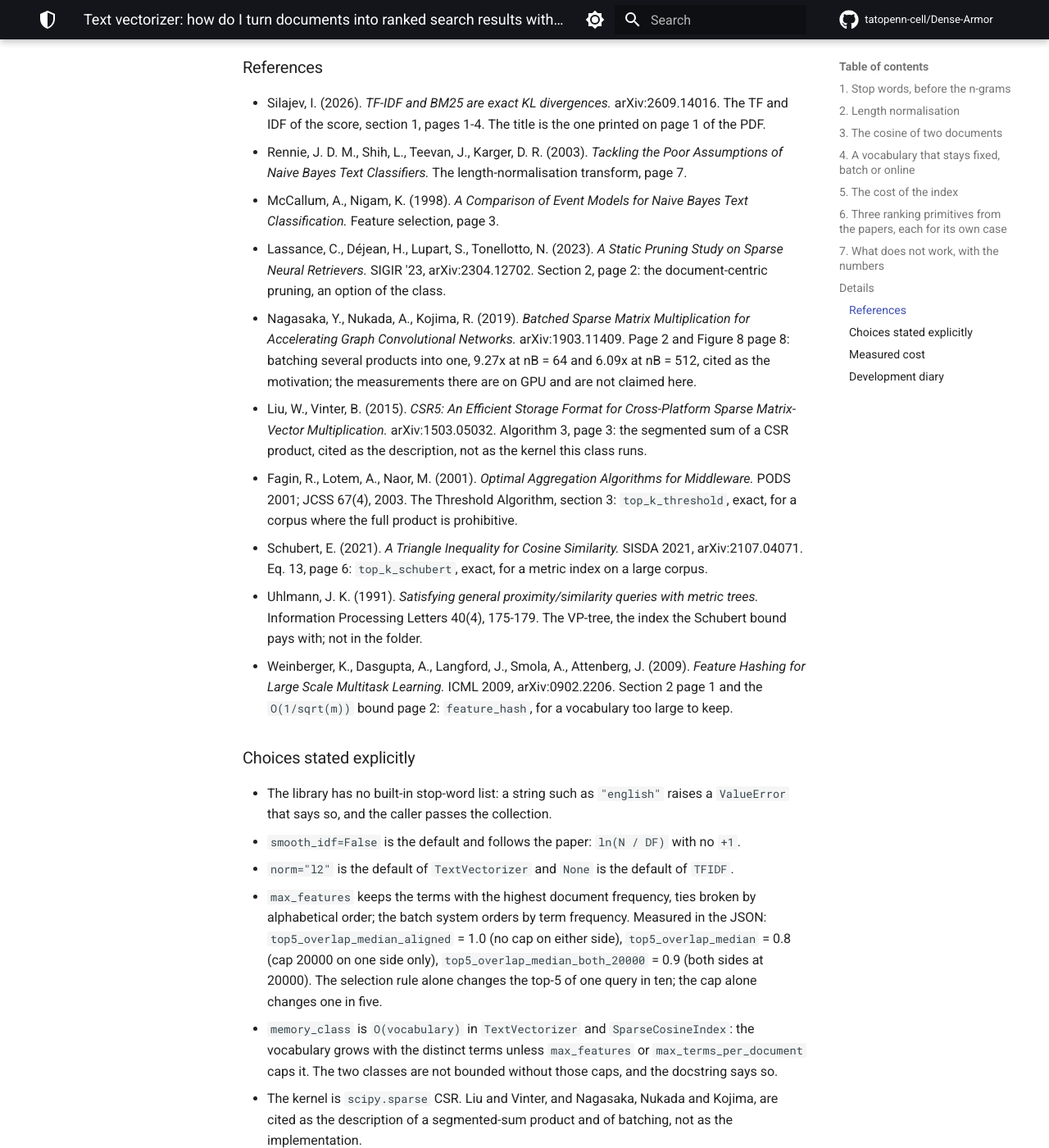
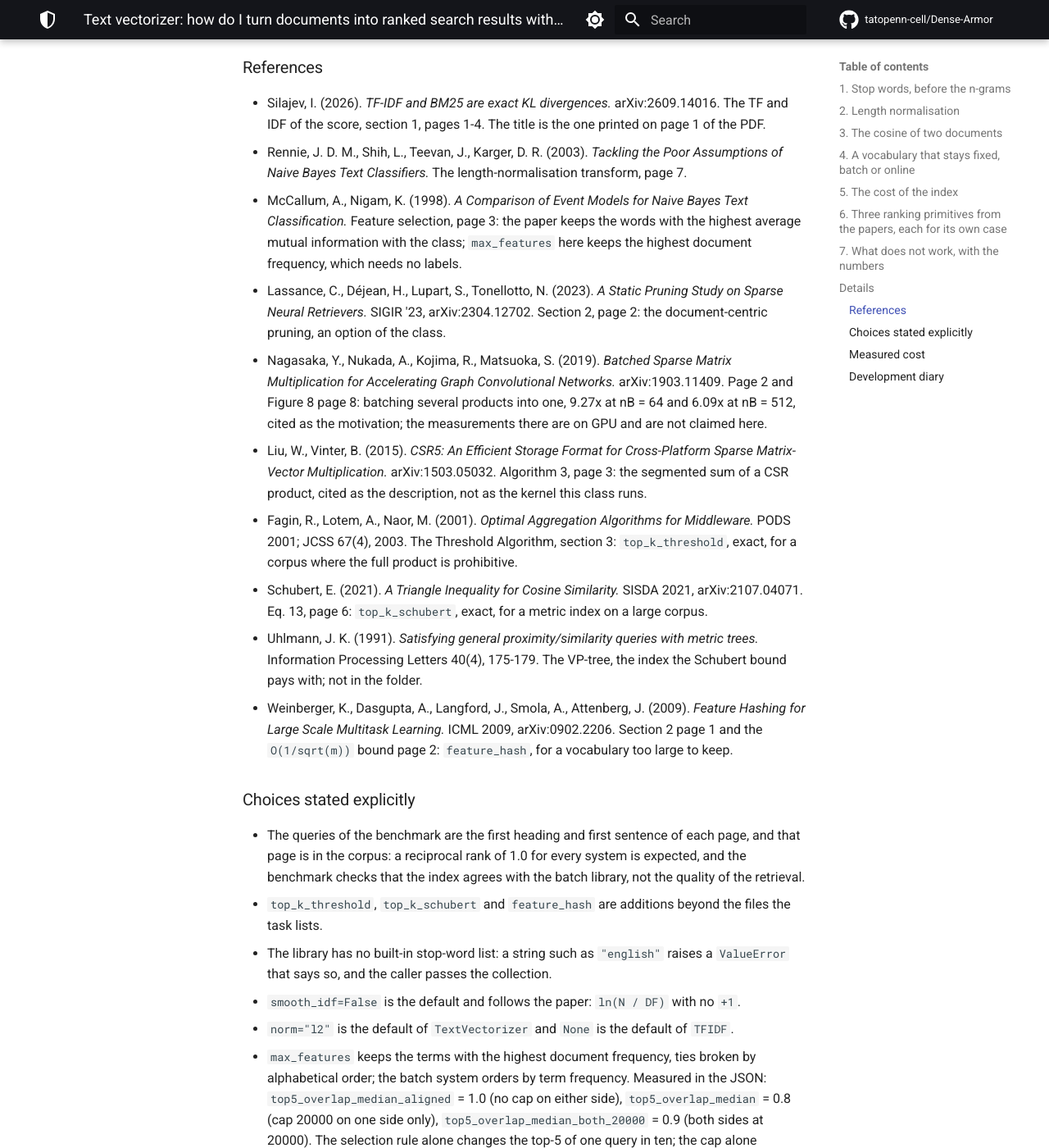
Before and after one commit to tatopenn-cell/Dense-Armor, an MkDocs documentation site: the page built from docs/preprocessing/text_vectorizer.md, in a window 1280 px wide and 1400 px high, scrolled down 4718 px. Shown: the whole window at 82% size. Built offline with MkDocs 1.6.1 and Material for MkDocs 9.7.7, drawn with Linux system fonts in a browser that asks for light colours; comment, search, counter and statistics services are not loaded; some of the changed text lies outside the part shown.

Commit message:
taskT1: citation authors, McCallum selection rule, benchmark query note
Nagasaka et al. (2019) carries the four authors in the reference and the short form in the text. The McCallum reference says what the paper selects by and what max_features selects by. Choices lists the benchmark query construction and the additions beyond the task files.

```diff
--- a/docs/preprocessing/text_vectorizer.md
+++ b/docs/preprocessing/text_vectorizer.md
@@ -163,9 +163,9 @@ The papers that could go further are not in the folder, or are for a different s
 
 - Silajev, I. (2026). *TF-IDF and BM25 are exact KL divergences.* arXiv:2609.14016. The TF and IDF of the score, section 1, pages 1-4. The title is the one printed on page 1 of the PDF.
 - Rennie, J. D. M., Shih, L., Teevan, J., Karger, D. R. (2003). *Tackling the Poor Assumptions of Naive Bayes Text Classifiers.* The length-normalisation transform, page 7.
-- McCallum, A., Nigam, K. (1998). *A Comparison of Event Models for Naive Bayes Text Classification.* Feature selection, page 3.
+- McCallum, A., Nigam, K. (1998). *A Comparison of Event Models for Naive Bayes Text Classification.* Feature selection, page 3: the paper keeps the words with the highest average mutual information with the class; `max_features` here keeps the highest document frequency, which needs no labels.
 - Lassance, C., Déjean, H., Lupart, S., Tonellotto, N. (2023). *A Static Pruning Study on Sparse Neural Retrievers.* SIGIR '23, arXiv:2304.12702. Section 2, page 2: the document-centric pruning, an option of the class.
-- Nagasaka, Y., Nukada, A., Kojima, R. (2019). *Batched Sparse Matrix Multiplication for Accelerating Graph Convolutional Networks.* arXiv:1903.11409. Page 2 and Figure 8 page 8: batching several products into one, 9.27x at nB = 64 and 6.09x at nB = 512, cited as the motivation; the measurements there are on GPU and are not claimed here.
+- Nagasaka, Y., Nukada, A., Kojima, R., Matsuoka, S. (2019). *Batched Sparse Matrix Multiplication for Accelerating Graph Convolutional Networks.* arXiv:1903.11409. Page 2 and Figure 8 page 8: batching several products into one, 9.27x at nB = 64 and 6.09x at nB = 512, cited as the motivation; the measurements there are on GPU and are not claimed here.
 - Liu, W., Vinter, B. (2015). *CSR5: An Efficient Storage Format for Cross-Platform Sparse Matrix-Vector Multiplication.* arXiv:1503.05032. Algorithm 3, page 3: the segmented sum of a CSR product, cited as the description, not as the kernel this class runs.
 - Fagin, R., Lotem, A., Naor, M. (2001). *Optimal Aggregation Algorithms for Middleware.* PODS 2001; JCSS 67(4), 2003. The Threshold Algorithm, section 3: `top_k_threshold`, exact, for a corpus where the full product is prohibitive.
 - Schubert, E. (2021). *A Triangle Inequality for Cosine Similarity.* SISDA 2021, arXiv:2107.04071. Eq. 13, page 6: `top_k_schubert`, exact, for a metric index on a large corpus.
@@ -174,12 +174,14 @@ The papers that could go further are not in the folder, or are for a different s
 
 ### Choices stated explicitly
 
+- The queries of the benchmark are the first heading and first sentence of each page, and that page is in the corpus: a reciprocal rank of 1.0 for every system is expected, and the benchmark checks that the index agrees with the batch library, not the quality of the retrieval.
+- `top_k_threshold`, `top_k_schubert` and `feature_hash` are additions beyond the files the task lists.
 - The library has no built-in stop-word list: a string such as `"english"` raises a `ValueError` that says so, and the caller passes the collection.
 - `smooth_idf=False` is the default and follows the paper: `ln(N / DF)` with no `+1`.
 - `norm="l2"` is the default of `TextVectorizer` and `None` is the default of `TFIDF`.
 - `max_features` keeps the terms with the highest document frequency, ties broken by alphabetical order; the batch system orders by term frequency. Measured in the JSON: `top5_overlap_median_aligned` = 1.0 (no cap on either side), `top5_overlap_median` = 0.8 (cap 20000 on one side only), `top5_overlap_median_both_20000` = 0.9 (both sides at 20000). The selection rule alone changes the top-5 of one query in ten; the cap alone changes one in five.
 - `memory_class` is `O(vocabulary)` in `TextVectorizer` and `SparseCosineIndex`: the vocabulary grows with the distinct terms unless `max_features` or `max_terms_per_document` caps it. The two classes are not bounded without those caps, and the docstring says so.
-- The kernel is `scipy.sparse` CSR. Liu and Vinter, and Nagasaka, Nukada and Kojima, are cited as the description of a segmented-sum product and of batching, not as the implementation.
+- The kernel is `scipy.sparse` CSR. Liu and Vinter, and Nagasaka et al., are cited as the description of a segmented-sum product and of batching, not as the implementation.
 - `query_many` builds a sparse query matrix, not a dense `n_terms` by `n_queries` one.
 - `top_k_threshold`, `top_k_schubert` and `feature_hash` are exact (the first two) and optional: they do not replace the full product as the default, and their docstrings say when they are the right tool with the measured numbers.
 
```
Also changed, not shown: 1 other file.
